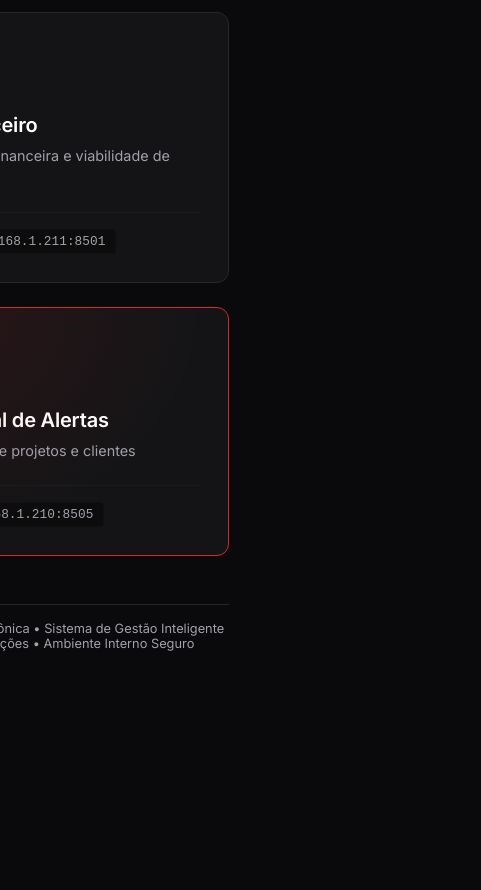
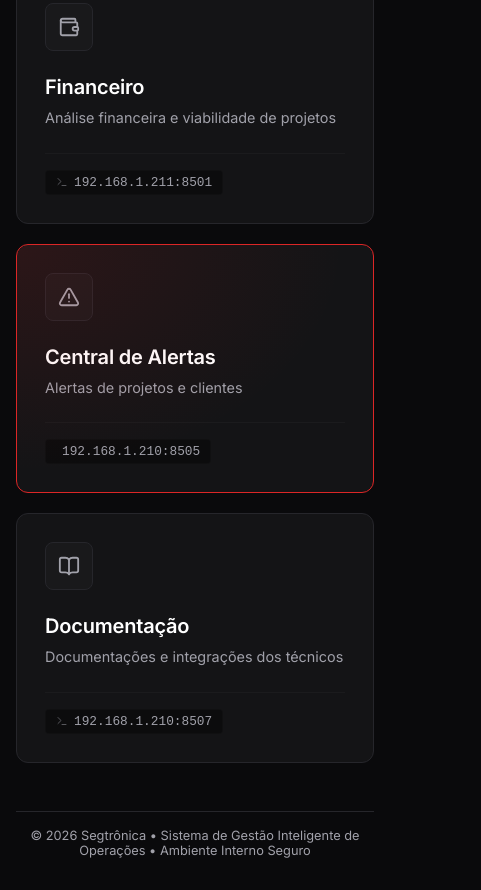
Before and after one commit to SEGTRONICA/segtronica.github.io, a plain HTML site: page index.html in a window 390 px wide. Shown: the part 1445-2335 px from the top of the page, 481 px wide, since content can reach past the window. Before the commit the page ends 2128 px from the top, so only its background shows below. Drawn offline with nearby package versions, Linux system fonts and the light colour scheme.

Commit message:
Update index.html

```diff
--- a/index.html
+++ b/index.html
@@ -4,14 +4,47 @@
     <meta charset="UTF-8">
     <meta name="viewport" content="width=device-width, initial-scale=1.0">
     <title>GIOP - Gestão Inteligente de Operações</title>
-    <!-- Fonte Inter para um visual limpo e corporativo -->
     <link rel="preconnect" href="https://fonts.googleapis.com">
     <link rel="preconnect" href="https://fonts.gstatic.com" crossorigin>
     <link href="https://fonts.googleapis.com/css2?family=Inter:wght@300;400;500;600;700&display=swap" rel="stylesheet">
-    <!-- Scripts dos Ícones Modernos (Lucide) -->
     <script src="https://unpkg.com/lucide@latest"></script>
     <link rel="stylesheet" href="style.css">
     <link rel="icon" type="image/png" href="logo.png">
+
+    <!-- Correção do grid para acomodar 7 cards -->
+    <style>
+        .dashboard-grid {
+            display: grid !important;
+            grid-template-columns: repeat(4, 1fr) !important;
+            gap: 1.25rem;
+        }
+
+        /* Centraliza o último card quando ele ficar sozinho na linha */
+        .dashboard-grid .panel-card:last-child:nth-child(4n - 3) {
+            grid-column: 2 / span 2;
+        }
+
+        @media (max-width: 1200px) {
+            .dashboard-grid {
+                grid-template-columns: repeat(3, 1fr) !important;
+            }
+            .dashboard-grid .panel-card:last-child:nth-child(4n - 3) {
+                grid-column: unset;
+            }
+        }
+
+        @media (max-width: 800px) {
+            .dashboard-grid {
+                grid-template-columns: repeat(2, 1fr) !important;
+            }
+        }
+
+        @media (max-width: 520px) {
+            .dashboard-grid {
+                grid-template-columns: 1fr !important;
+            }
+        }
+    </style>
 </head>
 <body>
 
@@ -103,7 +136,8 @@
                     <i data-lucide="arrow-up-right" class="arrow-icon"></i>
                 </div>
             </div>
-            <!-- Painel ALERTAS -->
+
+            <!-- Painel 6 - ALERTAS -->
             <div class="panel-card alert-panel" onclick="openPanel('192.168.1.210:8505')">
                 <div class="card-icon-wrapper alert-icon-wrapper">
                     <i data-lucide="triangle-alert" class="card-icon alert-card-icon"></i>
@@ -121,13 +155,8 @@
                     <i data-lucide="arrow-up-right" class="arrow-icon alert-arrow"></i>
                 </div>
             </div>
-        </main>
 
-        <footer class="main-footer">
-            <p>© 2026 Segtrônica • Sistema de Gestão Inteligente de Operações • Ambiente Interno Seguro</p>
-        </footer>
-        </div>
-        <!-- Painel DOCUMENTAÇÃO -->
+            <!-- Painel 7 - DOCUMENTAÇÃO -->
             <div class="panel-card" onclick="openPanel('192.168.1.210:8507')">
                 <div class="card-icon-wrapper">
                     <i data-lucide="book-open" class="card-icon"></i>
@@ -141,8 +170,13 @@
                     <i data-lucide="arrow-up-right" class="arrow-icon"></i>
                 </div>
             </div>
+        </main>
 
-    <!-- Inicializa os ícones do Lucide -->
+        <footer class="main-footer">
+            <p>© 2026 Segtrônica • Sistema de Gestão Inteligente de Operações • Ambiente Interno Seguro</p>
+        </footer>
+    </div>
+
     <script>
       lucide.createIcons();
     </script>
```
Lines whose indentation alone changed are shown as unchanged.
